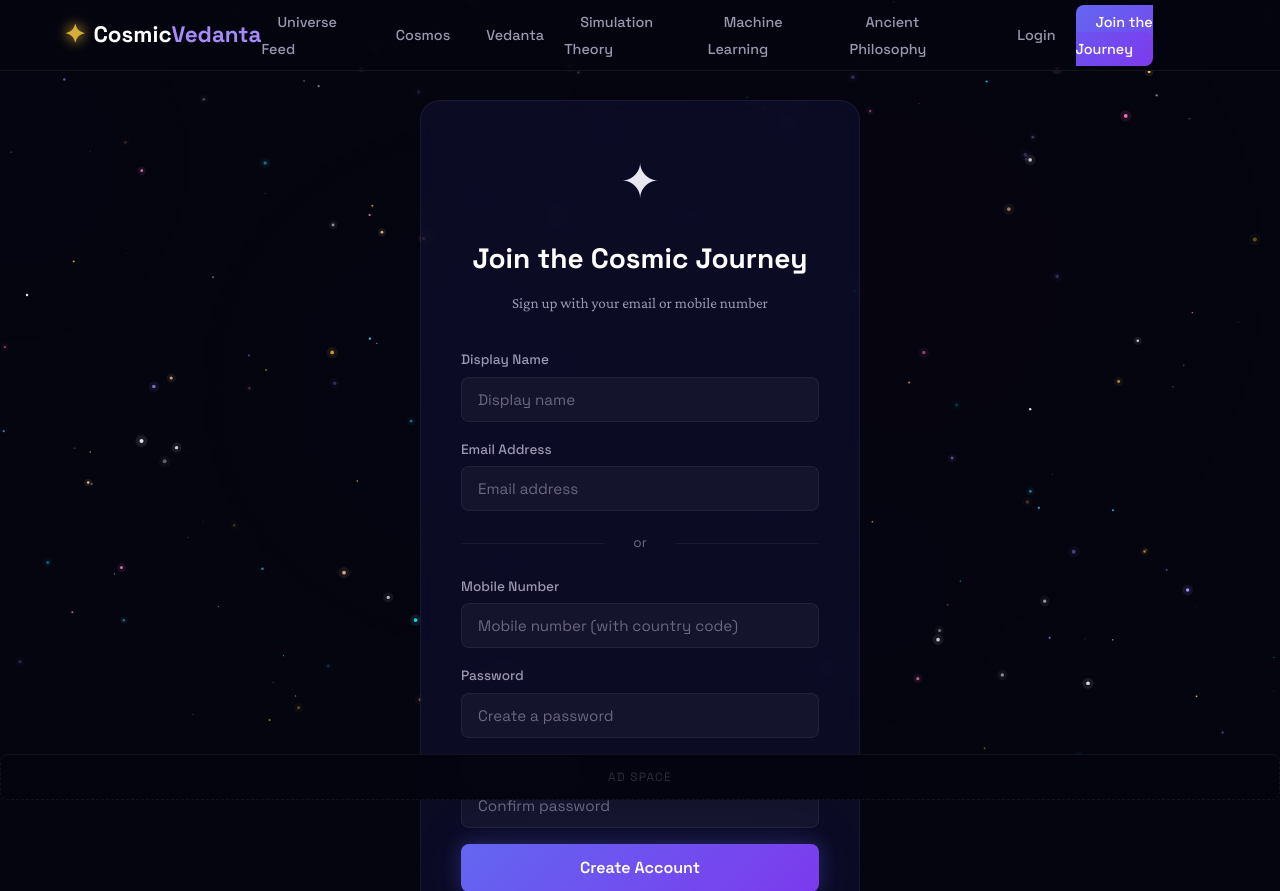
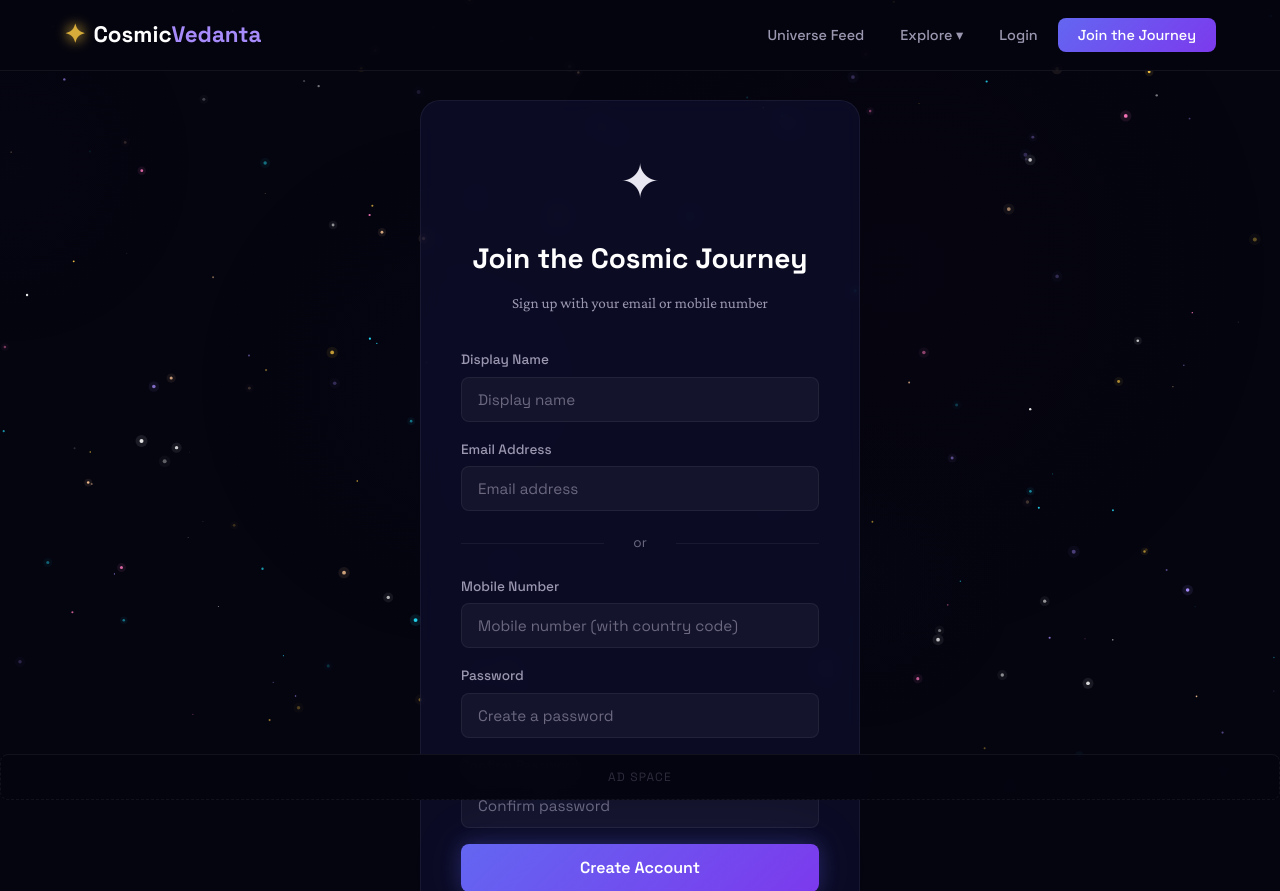
Before and after one commit to tishant24/cosmicvedanta, a Django app: page /accounts/signup/ in a window 1280 px wide. Shown: the top 891 px of the page. Run offline with Django 5.2, Linux system fonts and the light colour scheme.

Commit message:
Clean nav: categories in Explore dropdown, better styling

```diff
--- a/static/css/cosmic.css
+++ b/static/css/cosmic.css
@@ -181,18 +181,25 @@ img {
     position: relative;
 }
 
+.dropdown-trigger {
+    user-select: none;
+}
+
 .dropdown-menu {
     display: none;
     position: absolute;
     top: 100%;
-    left: 0;
-    min-width: 180px;
-    background: var(--bg-deep);
-    border: 1px solid var(--border-subtle);
-    border-radius: var(--radius-sm);
+    left: 50%;
+    transform: translateX(-50%);
+    min-width: 220px;
+    background: rgba(10, 10, 30, 0.95);
+    backdrop-filter: blur(20px);
+    border: 1px solid rgba(139, 92, 246, 0.3);
+    border-radius: 12px;
     padding: 0.5rem 0;
     list-style: none;
-    box-shadow: 0 20px 60px rgba(0, 0, 0, 0.5);
+    box-shadow: 0 20px 60px rgba(0, 0, 0, 0.6), 0 0 30px rgba(139, 92, 246, 0.1);
+    z-index: 1000;
 }
 
 .nav-dropdown:hover .dropdown-menu,
@@ -200,10 +207,25 @@ img {
     display: block;
 }
 
+.dropdown-menu li {
+    margin: 0;
+}
+
 .dropdown-menu a {
     display: block;
-    padding: 0.5rem 1.25rem;
+    padding: 0.65rem 1.25rem;
     border-radius: 0;
+    font-size: 0.95rem;
+    transition: background 0.2s, padding-left 0.2s;
+}
+
+.dropdown-menu a:hover {
+    background: rgba(139, 92, 246, 0.15);
+    padding-left: 1.5rem;
+}
+
+.dropdown-menu li + li {
+    border-top: 1px solid rgba(255, 255, 255, 0.05);
 }
 
 /* Mobile toggle */
--- a/templates/base.html
+++ b/templates/base.html
@@ -53,11 +53,16 @@
 
             <ul class="nav-links">
                 <li><a href="{% url 'blog:home' %}" class="{% if request.path == '/' %}active{% endif %}">Universe Feed</a></li>
-                <li><a href="{% url 'blog:category' slug='cosmos' %}" class="{% if '/category/cosmos/' in request.path %}active{% endif %}">Cosmos</a></li>
-                <li><a href="{% url 'blog:category' slug='vedanta' %}" class="{% if '/category/vedanta/' in request.path %}active{% endif %}">Vedanta</a></li>
-                <li><a href="{% url 'blog:category' slug='simulation-theory' %}" class="{% if '/category/simulation-theory/' in request.path %}active{% endif %}">Simulation Theory</a></li>
-                <li><a href="{% url 'blog:category' slug='machine-learning' %}" class="{% if '/category/machine-learning/' in request.path %}active{% endif %}">Machine Learning</a></li>
-                <li><a href="{% url 'blog:category' slug='ancient-philosophy' %}" class="{% if '/category/ancient-philosophy/' in request.path %}active{% endif %}">Ancient Philosophy</a></li>
+                <li class="nav-dropdown">
+                    <a href="#" class="dropdown-trigger {% if '/category/' in request.path %}active{% endif %}">Explore ▾</a>
+                    <ul class="dropdown-menu">
+                        <li><a href="{% url 'blog:category' slug='cosmos' %}">🌌 Cosmos</a></li>
+                        <li><a href="{% url 'blog:category' slug='vedanta' %}">🕉️ Vedanta</a></li>
+                        <li><a href="{% url 'blog:category' slug='simulation-theory' %}">🧬 Simulation Theory</a></li>
+                        <li><a href="{% url 'blog:category' slug='machine-learning' %}">🤖 Machine Learning</a></li>
+                        <li><a href="{% url 'blog:category' slug='ancient-philosophy' %}">📿 Ancient Philosophy</a></li>
+                    </ul>
+                </li>
                 {% if user.is_authenticated %}
                 <li><a href="{% url 'blog:submit_post' %}" class="{% if request.path == '/submit/' %}active{% endif %}">Submit Post</a></li>
                 <li class="nav-dropdown">
```
